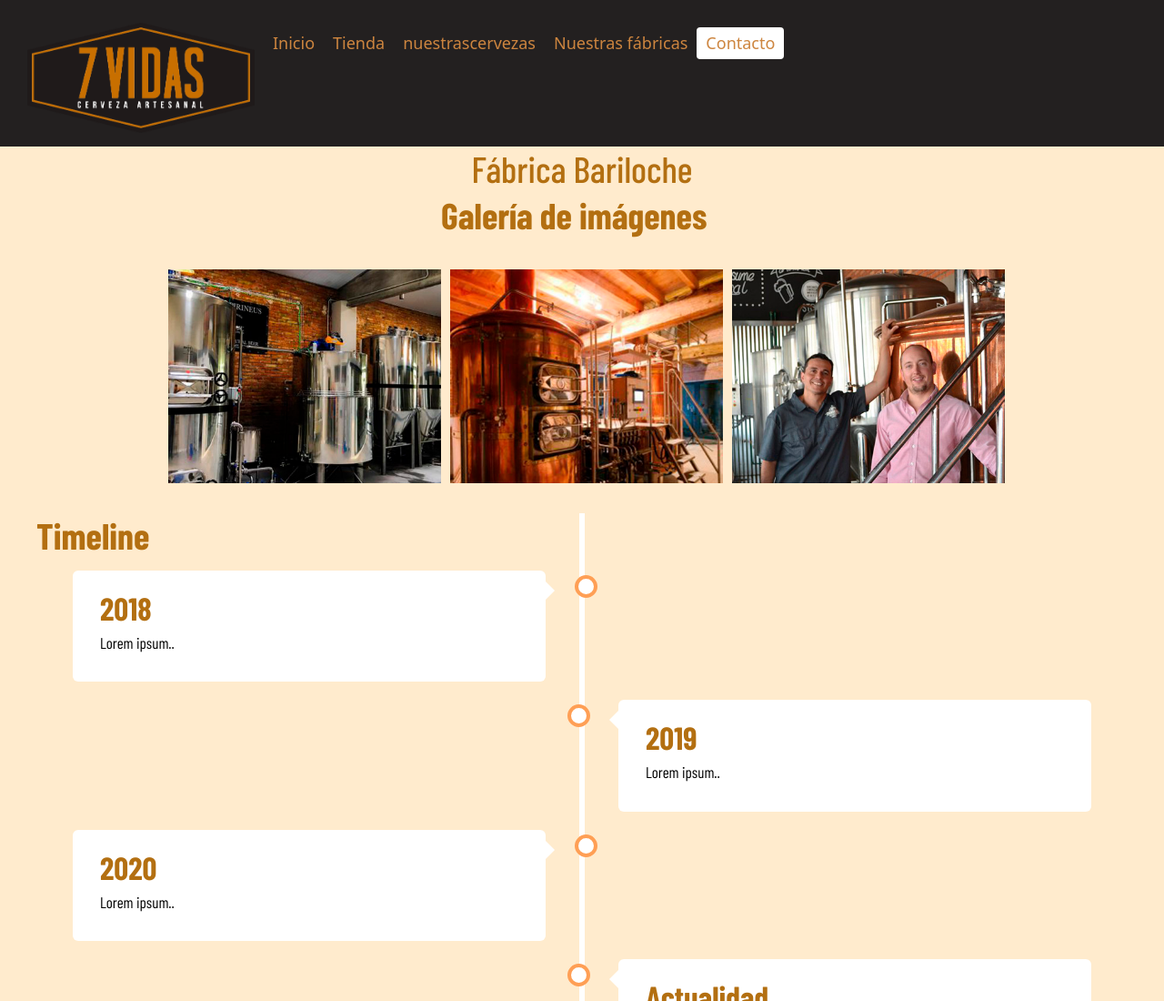
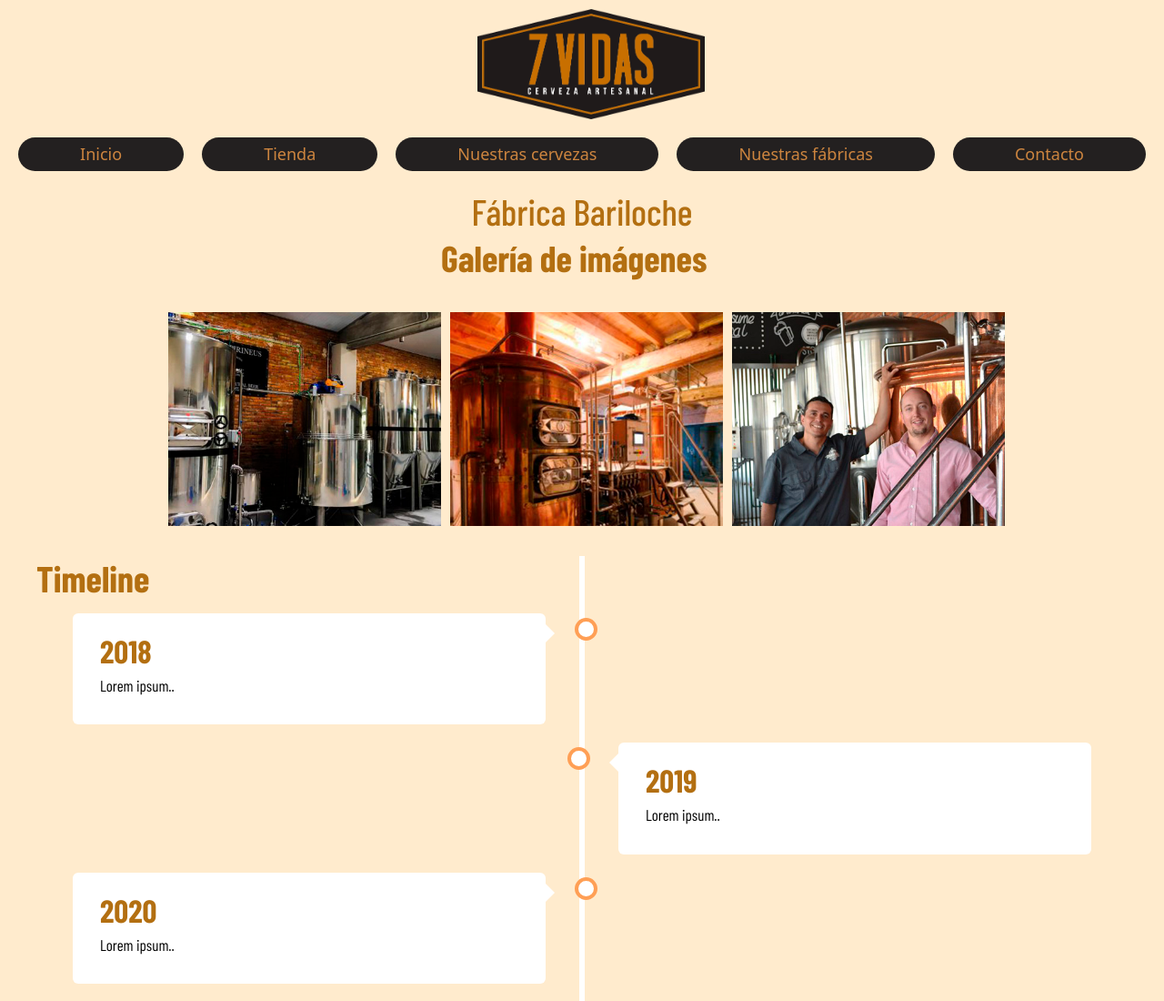
Before and after one commit to Micaela2016/Proyecto-Desarrollo-web-Coderhouse, a website: page fabrica1.html in a window 1280 px wide. Shown: the top 1100 px of the page at 91% size. Drawn offline with nearby package versions, Linux system fonts and the light colour scheme; a web font is replaced by a local one.

Commit message:
Elimino modificacion navegador

```diff
--- a/fabrica1.html
+++ b/fabrica1.html
@@ -17,26 +17,28 @@
 </head>
 <body>
   <!--Comienza el header-->
-  <header class="header">
+  <header>
     <!--Logotipo-->
     <div class="header__logo">
       <a href="index.html">
-            <img src="img/logo.png" class="formatoLogo" alt="Haz clic aquí para volver a la página de inicio">
+        <img src="img/logo.png"  class="formatoLogo" alt="Haz clic aquí para volver a la página de inicio">
       </a>
     </div>
-    <div class="header__nav">
-        <a href="index.html">Inicio</a>
-        <a href="tienda.html">Tienda</a>
-        <a href="nuestrascervezas.html">nuestrascervezas</a>
-        <a href="nuestrafabrica.html">Nuestras fábricas</a>
-        <div class="header__nav--lista">
+    <!--Navegador-->
+    <nav class="header__nav">
+      <ul class="header__nav--lista">
+        <li><a href="index.html">Inicio</a></li>
+        <li><a href="tienda.html">Tienda</a></li>
+        <li><a href="nuestrascervezas.html">Nuestras cervezas</a></li>
+        <li><a href="nuestrafabrica.html">Nuestras fábricas</a>
           <ul>
             <li><a href="fabrica1.html">Fábrica Bariloche</a></li>
-                <li><a href="fabrica2.html">Fábrica Bahia Blanca</a></li>
+            <li><a href="fabrica2.html" class="active">Fábrica Bahia Blanca</a></li>
           </ul>
-        </div>
-        <a class="active" href="contacto.html">Contacto</a>
-    </div>
+        </li>
+        <li><a href="contacto.html">Contacto</a></li>
+      </ul>
+    </nav>
   </header>
 
     <!--Comienza el main-->
--- a/scss/_header.scss
+++ b/scss/_header.scss
@@ -1,61 +1,72 @@
 @import "colores";
 
 /*------Header-------*/
-.header {
-  overflow: hidden;
-  background-color: $marron-oscuro;
-  padding: 1rem 1rem;
-}
 
-.header a {
-  float: left;
-  color: peru;
-  text-align: center;
-  padding: 0.5rem 1rem;
-  text-decoration: none;
-  font-size: 1.8rem;
-  line-height: 25px;
-  position: relative;
-  border-radius: 0.4rem;
-}
-
-.header a:hover {
-  color: white;
-}
-
-.header a.active {
-  background-color: white;
-  color: peru;
-}
 
 /*-- Logo--*/
 .header__logo {
 	display: block;
   max-width: 250px;
   padding: 1rem;
+  margin: 0 auto;
 }
 
 /*--Navegador--*/
-.header__nav{
-  display: block;
-  position: relative;
+ul {
+  list-style: none;
+
+  li {
+      font-size: 1.8rem;
+      border-radius: 4rem;
+      position: relative;
+      flex: 1 1 auto;
+      cursor: pointer;
+      background-color: $marron-oscuro;
+
+      a {
+          font-size: 1.8rem;
+          color:peru;
+          text-decoration: none;
+          padding: 0.5rem 1rem;
+          display: inline-block;
+      }
+
+      a:hover{
+          color: white;
+      }
+  }
+
+  li:hover {
+      ul {
+          display: block;
+          padding: 2px;
+      }
+  }
+  ul {
+      display: none;
+      position:absolute;
+      background-color:#232020;
+      top: 100%;
+      left:0;
+      width: 100%;
+      z-index: 10;
+      li {
+          display: block;
+      }
+  }
+}
+
+.active {
+  color: white;
 }
 
 .header__nav--lista {
-  display:none;
-	position:absolute;
-	min-width:140px;
+  display: flex;
+  flex-direction: column;
+  justify-content: space-around;
+  text-align: center;
+  padding: 1rem;
+  li {
+      margin-bottom: 1rem;
+  }
 }
-
-.header__nav--lista li:hover > ul {
-  display:block;
-}
-
-.header__nav--lista ul{
-  position:relative;
-}
-
-.header__nav--lista ul li {
-  right:-140px;
-  top:0px;
-}
```
Also changed, not shown: contacto.html (+14 -12 lines), fabrica2.html (+14 -12 lines), index.html (+13 -12 lines), nuestrafabrica.html (+14 -12 lines), nuestrascervezas.html (+14 -12 lines), tienda.html (+14 -12 lines), css/main.css. Lines whose indentation alone changed are shown as unchanged.
